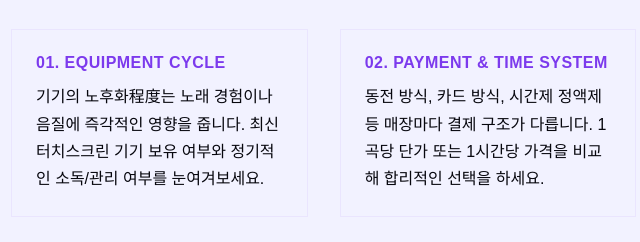
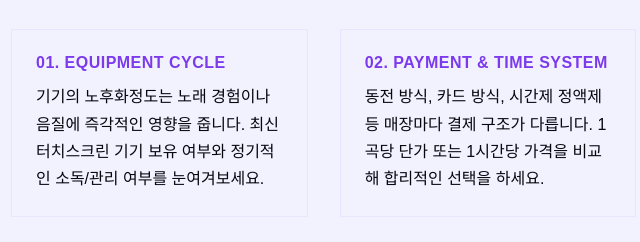
Before and after one commit to dydrkrtks7-cmd/bp-t3b01-gh-shirts-rc, a plain HTML site: page index.html in a window 1280 px wide. Shown: the part 1060-1302 px from the top of the page, 77-717 px from the left. Drawn offline with Linux system fonts and the light colour scheme.

Commit message:
fix: 프롬프트 유출·한자 조각·반복 파손 제거 (1 files)

```diff
--- a/index.html
+++ b/index.html
@@ -429,7 +429,7 @@
                     <div class="random-data-grid">
                         <div class="random-data-cell">
                             <h4>01. Equipment Cycle</h4>
-                            <p>기기의 노후화程度는 노래 경험이나 음질에 즉각적인 영향을 줍니다. 최신 터치스크린 기기 보유 여부와 정기적인 소독/관리 여부를 눈여겨보세요.</p>
+                            <p>기기의 노후화정도는 노래 경험이나 음질에 즉각적인 영향을 줍니다. 최신 터치스크린 기기 보유 여부와 정기적인 소독/관리 여부를 눈여겨보세요.</p>
                         </div>
                         <div class="random-data-cell">
                             <h4>02. Payment & Time System</h4>
```
